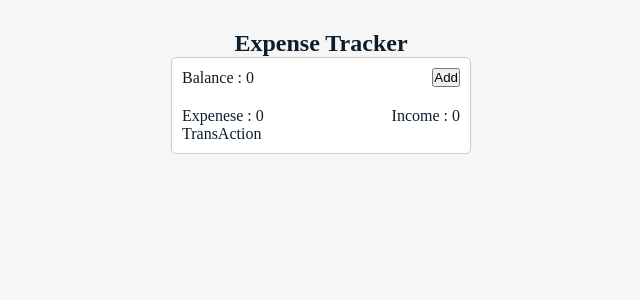
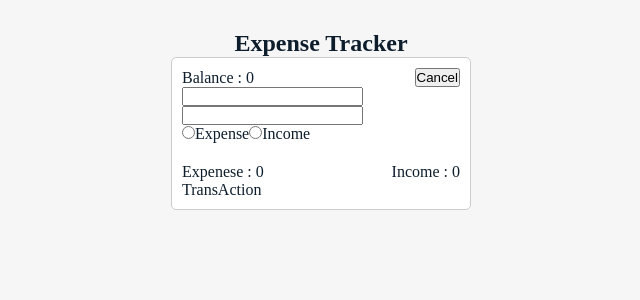
Before and after one commit to Ali-Doostali/Expense-Tracker, a React (Create React App) app: page / in a window 1280 px wide. Both pictures are taken after a click on the button "Add". Shown: the top 300 px of the page, without its empty margins (319-959 px from the left). Built offline with nearby package versions, Linux system fonts and the light colour scheme.

Commit message:
Development of TransActionForm and overViewComponent

```diff
--- a/src/App.css
+++ b/src/App.css
@@ -23,7 +23,7 @@
   justify-content: space-between;
   align-items: center;
 }
-.downSection{
+.resultSection{
   display: flex;
   justify-content: space-between;
   align-items: center;
--- a/src/components/ExpenseApp.jsx
+++ b/src/components/ExpenseApp.jsx
@@ -1,5 +1,6 @@
 import { useState } from "react";
 import TransActionComponent from "./TransActionComponent";
+import OverViewComponent from "./OverViewComponent";
 
 const ExpenseApp = () => {
   const [expense, setExpense] = useState(0);
@@ -8,14 +9,7 @@ const ExpenseApp = () => {
 
   return (
     <section className="container">
-      <div className="topSection">
-        <p>Balance : {income - expense}</p>
-        <button>Add</button>
-      </div>
-      <div className="downSection">
-        <div>Expenese : {expense}</div>
-        <div>Income : {income}</div>
-      </div>
+      <OverViewComponent expense={expense} income={income} />
       <TransActionComponent transaction={transaction} />
     </section>
   );
--- /dev/null
+++ b/src/components/OverViewComponent.jsx
@@ -0,0 +1,21 @@
+import { useState } from "react";
+import TransActionForm from "./TransActionForm";
+
+const OverViewComponent = ({expense,income}) => {
+    const [isShow,setIsShow] = useState(false);
+    return (
+        <>
+        <div className="topSection">
+        <p>Balance : {income - expense}</p>
+        <button onClick={()=> setIsShow((prevState)=> !prevState)}>{isShow ? "Cancel" : "Add"}</button>
+      </div>
+      {isShow && <TransActionForm />}
+      <div className="resultSection">
+        <div>Expenese : {expense}</div>
+        <div>Income : {income}</div>
+      </div>
+      </>
+     );
+}
+
+export default OverViewComponent;
--- /dev/null
+++ b/src/components/TransActionForm.jsx
@@ -0,0 +1,16 @@
+const TransActionForm = () => {
+    return (
+        <form>
+            <input type="text" name="desc" />
+            <input type="number" name="amount" />
+            <div>
+                <input type="radio" value="expense" name="type" />
+                <label>Expense</label>
+                <input type="radio" value="income" name="type" />
+                <label>Income</label>
+            </div>
+        </form>
+     );
+}
+
+export default TransActionForm;
```
